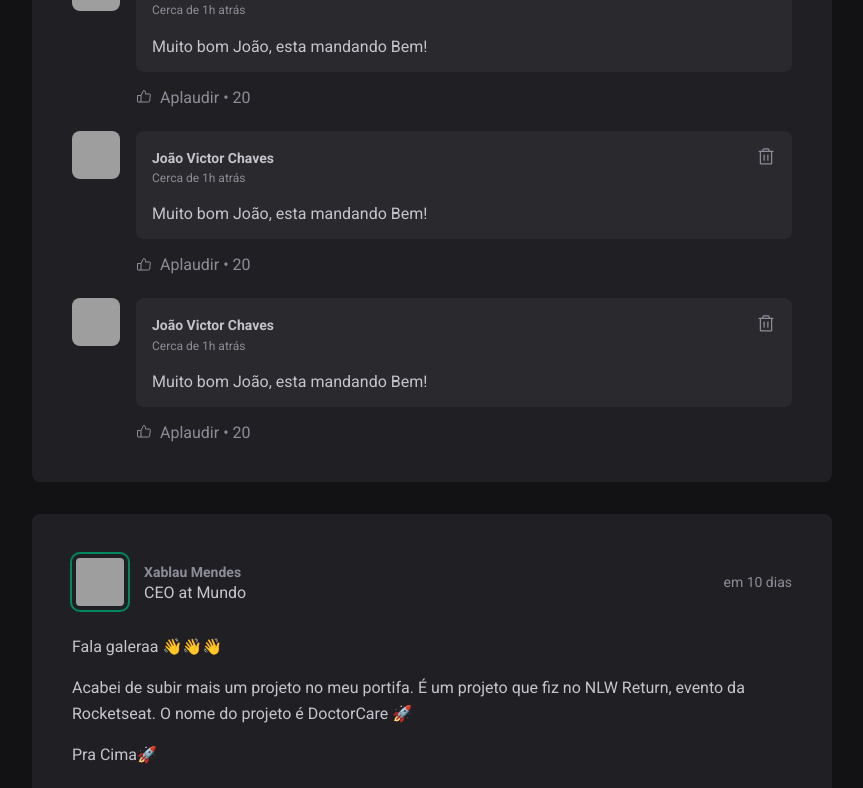
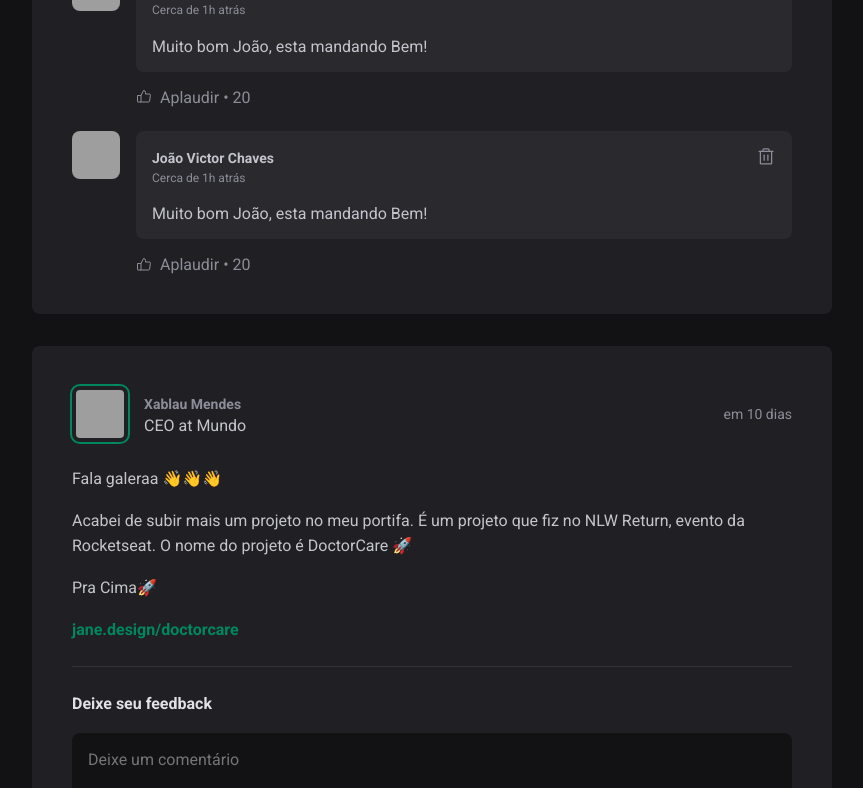
Before and after one commit to jvchaves/chaves_feed, a React (Vite) app: page / in a window 1280 px wide. Shown: the part 618-1406 px from the top of the page, without its empty margins (352-1215 px from the left). Built offline with nearby package versions, Linux system fonts and the light colour scheme; grey boxes are pictures that could not be loaded.

Commit message:
Feat:add dinamismo ao adicionar novos comentarios

```diff
--- a/src/components/Post.jsx
+++ b/src/components/Post.jsx
@@ -3,10 +3,17 @@
 
 import { Avatar } from './Avatar';
 import { Comment } from './Comment';
+import { useState } from 'react';
 
 import styles from './Post.module.css';
 
+
 export function Post({ author, publishedAt, content}){
+
+const [comments, setComments] = useState([
+  1,
+  2
+])
 
 const publishedAtDateFormatted = format(publishedAt, "dd 'de' LLLL 'ás' HH:mm'h'", {
   locale: ptBR
@@ -16,6 +23,12 @@
   locale: ptBR,
   addSuffix: true
 })
+
+function handleCreateNewComment(){
+  event.preventDefault()
+
+  setComments([...comments, comments.length + 1]);
+}
 
   return(
     <article className={styles.post}>
@@ -41,7 +54,7 @@
         })}
       </div>
 
-      <form className={styles.commentForm}>
+      <form onSubmit={handleCreateNewComment} className={styles.commentForm}>
         <strong>Deixe seu feedback</strong>
 
         <textarea
@@ -53,9 +66,9 @@
       </form>
 
       <div className={styles.commentList}>
-        <Comment />
-        <Comment />
-        <Comment />
+        {comments.map(comment => {
+          return <Comment />
+        })}
       </div>
     </article>
   )
```
